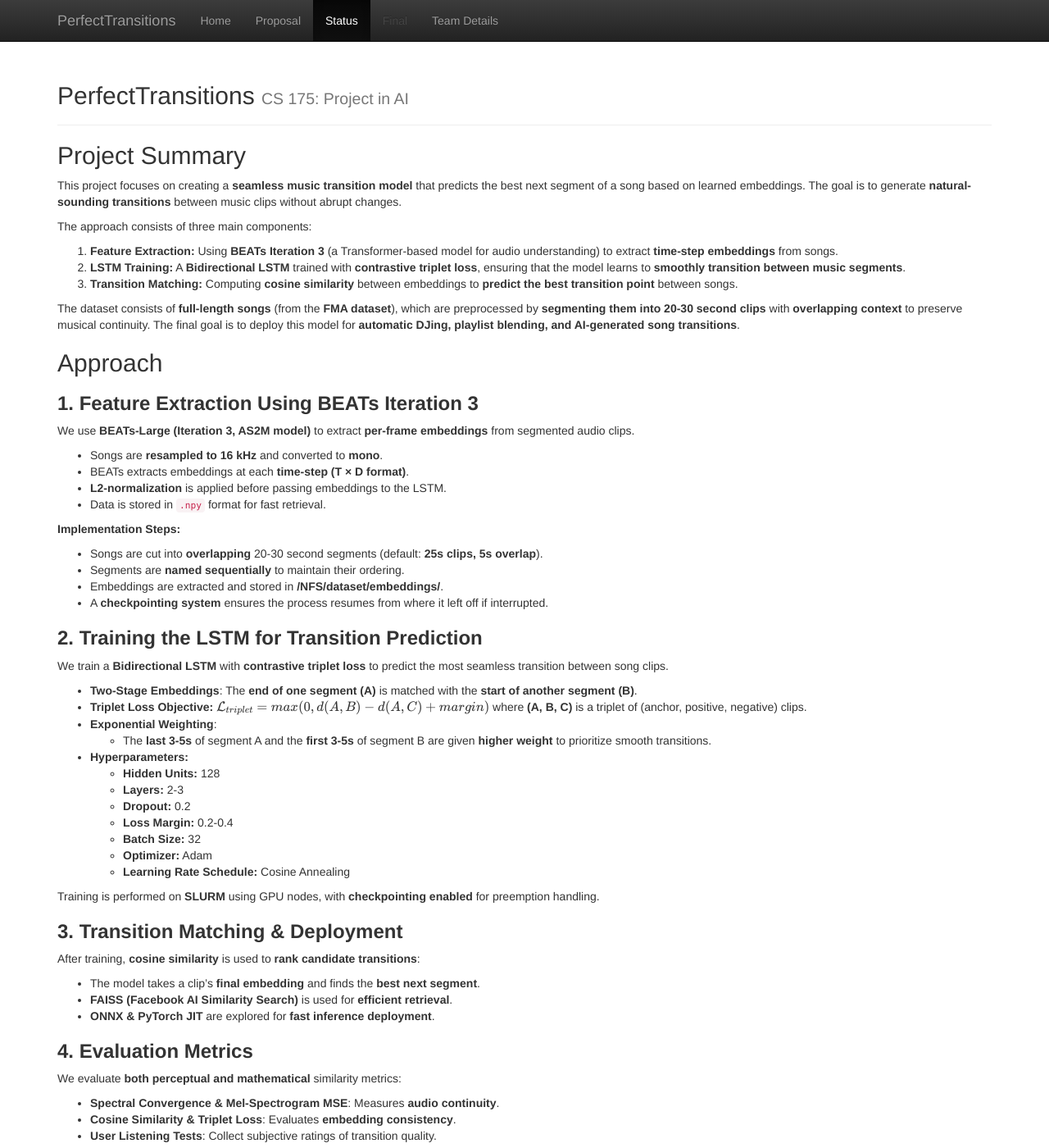
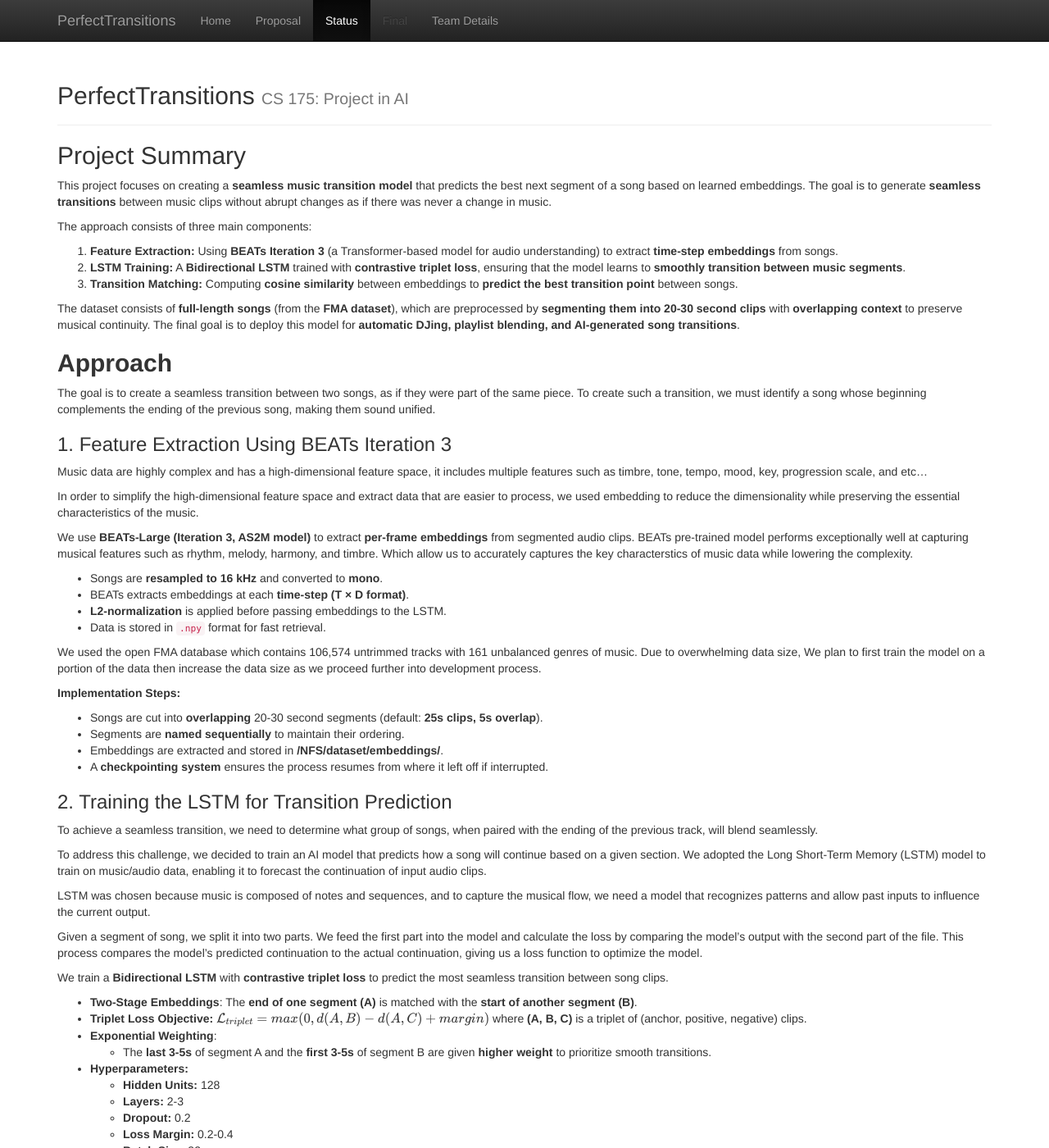
Before and after one commit to Ilya2000Klimov/PerfectTransitions, a Jekyll site: the page built from docs/status.md, in a window 1280 px wide and 1400 px high. Shown: the whole window at 82% size. Built offline with Jekyll 4.4.1, drawn with Linux system fonts in a browser that asks for light colours; formulas are drawn with MathJax 3; some of the changed text lies outside the part shown.

```diff
--- a/docs/status.md
+++ b/docs/status.md
@@ -11,7 +11,7 @@
 it to reflect a change of topic, but don’t change it further, rather keep it as it was at the time
 you locked down your topic). -->
 
-This project focuses on creating a **seamless music transition model** that predicts the best next segment of a song based on learned embeddings. The goal is to generate **natural-sounding transitions** between music clips without abrupt changes.
+This project focuses on creating a **seamless music transition model** that predicts the best next segment of a song based on learned embeddings. The goal is to generate **seamless transitions** between music clips without abrupt changes as if there was never a change in music.
 
 The approach consists of three main components:
 
@@ -22,15 +22,22 @@
 The dataset consists of **full-length songs** (from the **FMA dataset**), which are preprocessed by **segmenting them into 20-30 second clips** with **overlapping context** to preserve musical continuity. The final goal is to deploy this model for **automatic DJing, playlist blending, and AI-generated song transitions**.
 
 
-## Approach
-### **1. Feature Extraction Using BEATs Iteration 3**
+## **Approach**
+The goal is to create a seamless transition between two songs, as if they were part of the same piece. To create such a transition, we must identify a song whose beginning complements the ending of the previous song, making them sound unified.
 
-We use **BEATs-Large (Iteration 3, AS2M model)** to extract **per-frame embeddings** from segmented audio clips.
+### 1. Feature Extraction Using BEATs Iteration 3
+Music data are highly complex and has a high-dimensional feature space, it includes multiple features such as timbre, tone, tempo, mood, key, progression scale, and etc...
+
+In order to simplify the high-dimensional feature space and extract data that are easier to process, we used embedding to reduce the dimensionality while preserving the essential characteristics of the music.
+
+We use **BEATs-Large (Iteration 3, AS2M model)** to extract **per-frame embeddings** from segmented audio clips. BEATs pre-trained model performs exceptionally well at capturing musical features such as rhythm, melody, harmony, and timbre. Which allow us to accurately captures the key characterstics of music data while lowering the complexity.
 
 - Songs are **resampled to 16 kHz** and converted to **mono**.
 - BEATs extracts embeddings at each **time-step (T × D format)**.
 - **L2-normalization** is applied before passing embeddings to the LSTM.
 - Data is stored in `.npy` format for fast retrieval.
+
+We used the open FMA database which contains 106,574 untrimmed tracks with 161 unbalanced genres of music. Due to overwhelming data size, We plan to first train the model on a portion of the data then increase the data size as we proceed further into development process.
 
 **Implementation Steps:**
 
@@ -39,7 +46,14 @@
 - Embeddings are extracted and stored in **/NFS/dataset/embeddings/**.
 - A **checkpointing system** ensures the process resumes from where it left off if interrupted.
 
-### **2. Training the LSTM for Transition Prediction**
+### 2. Training the LSTM for Transition Prediction
+To achieve a seamless transition, we need to determine what group of songs, when paired with the ending of the previous track, will blend seamlessly.
+
+To address this challenge, we decided to train an AI model that predicts how a song will continue based on a given section. We adopted the Long Short-Term Memory (LSTM) model to train on music/audio data, enabling it to forecast the continuation of input audio clips.
+
+LSTM was chosen because music is composed of notes and sequences, and to capture the musical flow, we need a model that recognizes patterns and allow past inputs to influence the current output.
+
+Given a segment of song, we split it into two parts. We feed the first part into the model and calculate the loss by comparing the model's output with the second part of the file. This process compares the model's predicted continuation to the actual continuation, giving us a loss function to optimize the model.
 
 We train a **Bidirectional LSTM** with **contrastive triplet loss** to predict the most seamless transition between song clips.
 
@@ -62,15 +76,19 @@
 
 Training is performed on **SLURM** using GPU nodes, with **checkpointing enabled** for preemption handling.
 
-### **3. Transition Matching & Deployment**
+<img src="./res/Project_outline.jpg" alt="Project Outline" width="852" height="602">
 
-After training, **cosine similarity** is used to **rank candidate transitions**:
+### 3. Transition Matching & Deployment
+
+After training, the model will take a clip’s final embedding and produce the predicted continuing segment. Then the model will use FAISS(Facebook AI Similarity Search) to find the nearest neighbor of the predicted continuing segment in vector space. In this case, it will find the song that matches the most closely with the model predicted continuing segment. ONNX & PyTorch JIT are explored for fast inference deployment.
 
 - The model takes a clip’s **final embedding** and finds the **best next segment**.
 - **FAISS (Facebook AI Similarity Search)** is used for **efficient retrieval**.
 - **ONNX & PyTorch JIT** are explored for **fast inference deployment**.
 
-### **4. Evaluation Metrics**
+### 4. Evaluation Metrics
+<!-- Might include 2 parts: how well the AI predict the continuation of the song and how well the actual transition worked -->
+
 
 We evaluate **both perceptual and mathematical** similarity metrics:
 
@@ -78,7 +96,7 @@
 - **Cosine Similarity & Triplet Loss**: Evaluates **embedding consistency**.
 - **User Listening Tests**: Collect subjective ratings of transition quality.
 
-<img src="./res/Project_outline.jpg" alt="Project Outline" width="852" height="602">
+
 
 <!-- Give a detailed description of your approach, in a few of paragraphs (at least a
 couple). You should summarize the main algorithm you are using, such as by writing out how
@@ -93,7 +111,7 @@
 sufficient details so that most of your approach is reproducible by a reader. You're encouraged
 to use figures for this, as appropriate, e.g. as we used in the exercises. -->
 
-## Evaluation
+## **Evaluation**
 
 <!-- An important aspect of your project, as we mentioned in the beginning, is
 evaluating your project. Be clear and precise about describing the evaluation setup, for both
@@ -102,15 +120,17 @@
 For each type of evaluation that you perform, you'll probably need at least 1 or 2 paragraphs
 (excluding figures etc.) to describe it. -->
 
-We assess both **quantitative model accuracy** and **qualitative smoothness of music transitions**.
+There has been a change in evaluation method from the proposal. We originally meant to use different features of the music such as tempo, mood, and progression as metrics for quantitative evaluation. However, as mentioned previously, we utilize the BEATs pre-trained model to embed the audio data, so we will be evaluating using the embedded data instead of the higher dimensional music features.
 
-### **Quantitative Evaluation**
+We assess both **quantitative model accuracy** and **qualitative smoothness of music transitions** in following ways:
+
+### Quantitative Evaluation
 
 - **Triplet Loss Curve:** Monitor loss decrease over training epochs.
 - **Cosine Similarity Distribution:** Compare the similarity of correct vs. incorrect transitions.
 - **LSTM Loss Convergence:** Validate that the model improves over time.
 
-### **Qualitative Evaluation**
+### Evaluation
 
 - **Random vs. Learned Transitions:** Compare our model’s transitions to **randomly shuffled segments**.
 - **Spectrogram Alignment:** Ensure frequency-domain continuity.
@@ -119,7 +139,7 @@
 All evaluations are **logged in Weights & Biases (W&B)** for experiment tracking.
 
 
-## Remaining Goals and Challenges
+## **Remaining Goals and Challenges**
 <!-- In a few paragraphs, describe your goals for the remainder
 of the quarter. At the very least, describe how you consider your prototype to be limited,
 and what you want to add to make it a complete contribution. Note that if you think your
@@ -130,29 +150,30 @@
 so far, describe some of the challenges you anticipate facing by the time your final report is
 due, to what degree you expected to become obstacles, and what you might try in order to
 overcome them. -->
+This is only the base implementation of the project, it still left many things to be desired both in functional performance and usability.
 
-### **Two-Stage Embedding (Separate Start & End)**
+### Two-Stage Embedding (Separate Start & End)
 
 - Optimize **embedding separation** for better **sequence learning**.
 
-### **Predicting Next Music Segment for Seamless Transitions**
+### Predicting Next Music Segment for Seamless Transitions
 
 - Introduce a **diffusion model** for transition refinement.
 
-### **Optimizing Crossfade Durations to Find the Best Seamless Song Transition**
+### Optimizing Crossfade Durations to Find the Best Seamless Song Transition
 
 - Fine-tune the **best fade-in/fade-out durations** for **seamless audio blending**.
 
-### **Interactive Interface**
+### Interactive Interface
 
 - Create a **demo UI** to **visualize transitions** and allow user feedback.
 
-### **Music App Integration**
+### Music App Integration
 
 - Test deployment into **Spotify/YouTube DJ playlists** or **local audio mixing software**.
 
 
-## Resources Used
+## **Resources Used**
 
 <!-- Mention all the resources that you found useful in writing your implemen-
 tation. This should include everything like code documentation, AI/ML libraries, source
@@ -160,7 +181,7 @@
 important to report the sources that are crucial to your project. One aspect that does need to
 be comprehensive is a description of any use you made of AI tools. -->
 
-### **Research Papers & Code**
+### Research Papers & Code
 
 - **BEATs Transformer Model** (Microsoft UniLM):
   - [GitHub](https://github.com/microsoft/unilm/tree/master/beats)
@@ -170,7 +191,7 @@
   - [Faiss: Facebook AI Similarity Search](https://github.com/facebookresearch/faiss)
   - [Shazam Music Processing Fingerprinting and Recognition] (https://www.toptal.com/algorithms/shazam-it-music-processing-fingerprinting-and-recognition)
 
-### **Libraries & Tools**
+### Libraries & Tools
 
 - **Torch + Torchaudio** (Feature extraction, LSTM training)
 - **FAISS** (Fast similarity retrieval)
@@ -178,7 +199,7 @@
 - **SLURM + HPC Cluster** (Model training)
 - **Weights & Biases (W&B)** (Experiment logging)
 
-### **Infrastructure**
+### Infrastructure
 
 - **Dataset:** FMA (Full-Sized Songs)
 - **Cluster:** **Nvidia A100 & V100 GPUs, 100Gb/s InfiniBand**
```
Also changed, not shown: scripts/feature_extraction.py (+7 -4 lines), 4 other files.
